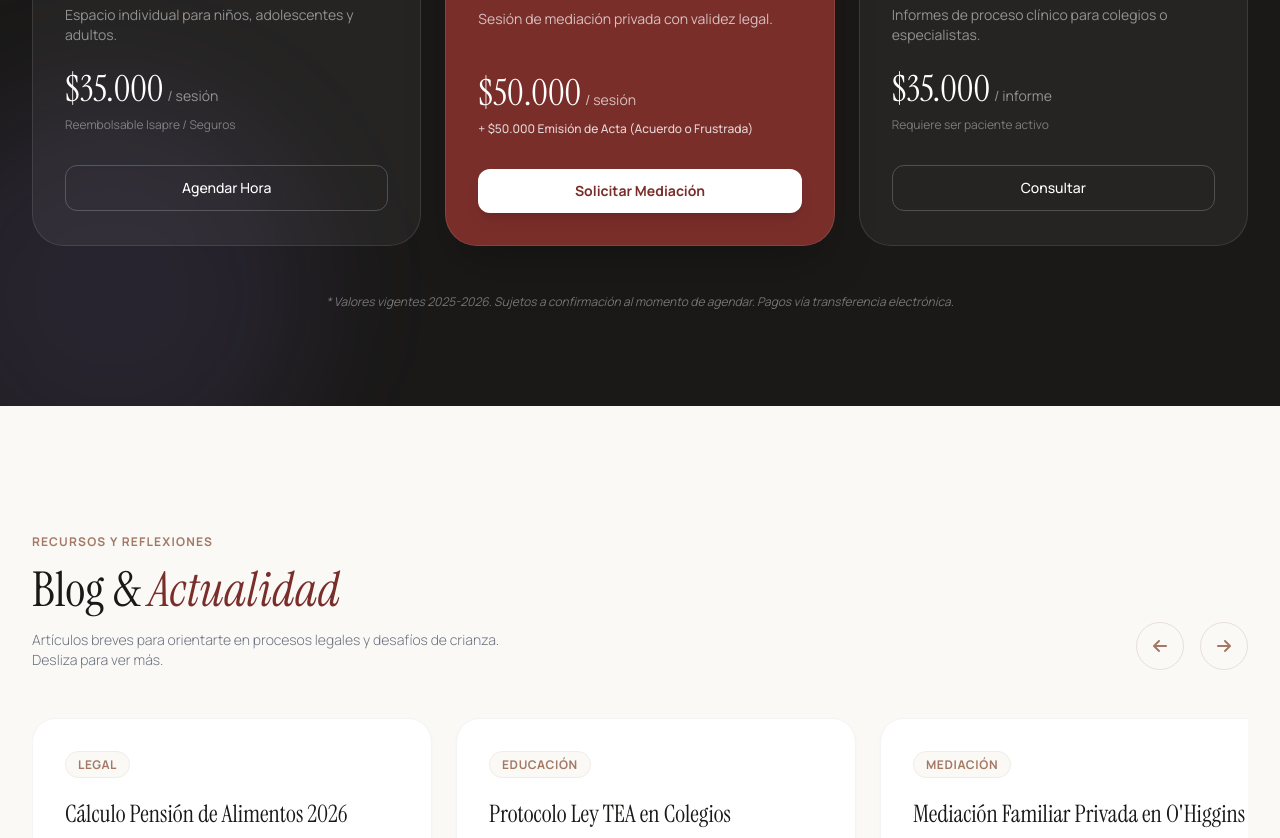
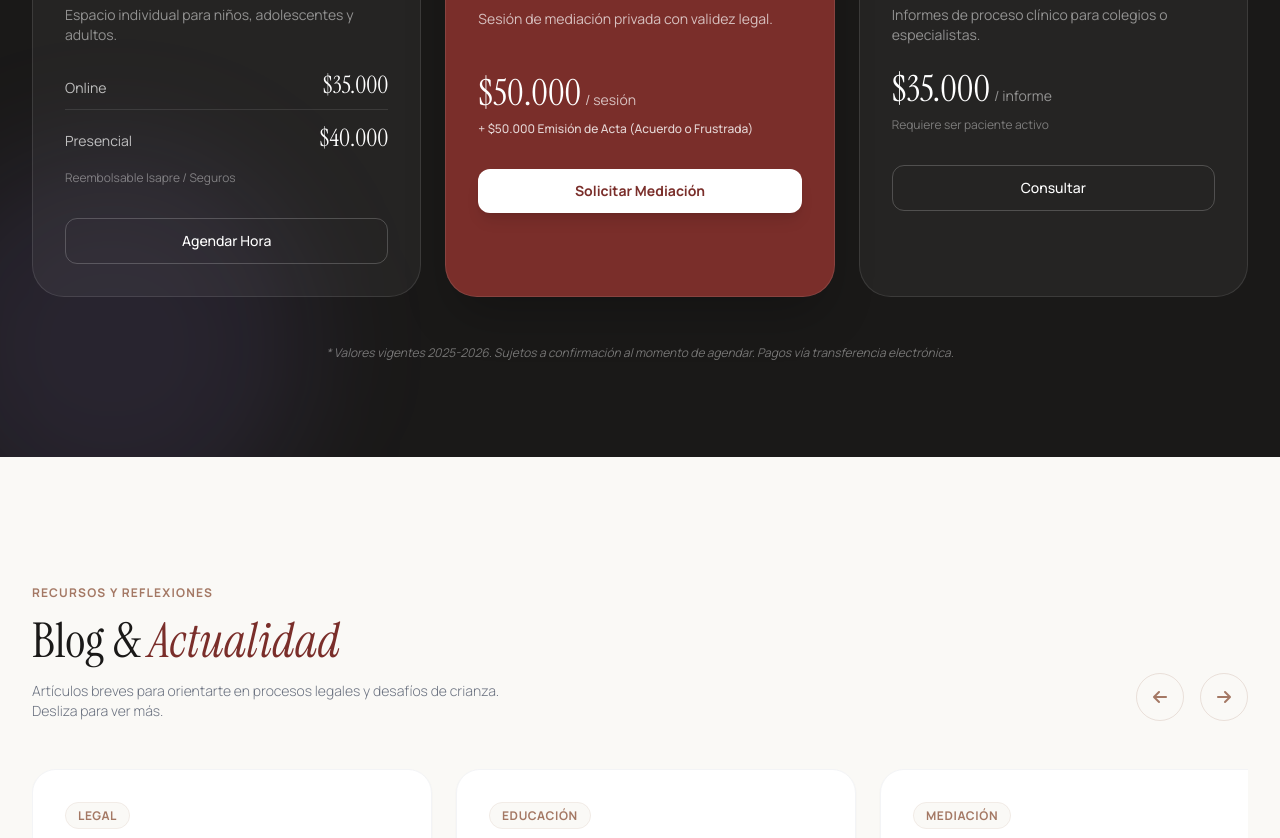
Before and after one commit to ezunigacl/rosariogarrido, a plain HTML site: page index.html in a window 1280 px wide. Shown: the part 5236-6074 px from the top of the page. Drawn offline with nearby package versions, Linux system fonts and the light colour scheme.

Commit message:
index.html

```diff
--- a/index.html
+++ b/index.html
@@ -521,9 +521,16 @@
                     </div>
                     <h3 class="text-xl font-bold mb-2">Terapia Psicológica</h3>
                     <p class="text-white/50 text-sm mb-6 h-10">Espacio individual para niños, adolescentes y adultos.</p>
-                    <div class="flex items-baseline gap-1 mb-2">
-                        <span class="text-4xl font-serif text-white">$35.000</span>
-                        <span class="text-sm text-white/50">/ sesión</span>
+                    <!-- PEGAR ESTO EN SU LUGAR -->
+                    <div class="mb-4 space-y-2">
+                        <div class="flex justify-between items-baseline border-b border-white/10 pb-2">
+                            <span class="text-white/70 text-sm">Online</span>
+                            <span class="text-2xl font-serif text-white">$35.000</span>
+                        </div>
+                        <div class="flex justify-between items-baseline pt-1">
+                            <span class="text-white/70 text-sm">Presencial</span>
+                            <span class="text-2xl font-serif text-white">$40.000</span>
+                        </div>
                     </div>
                     <p class="text-xs text-white/40 mb-8">Reembolsable Isapre / Seguros</p>
                     <button onclick="openModal('clinica')" class="w-full py-3 rounded-xl border border-white/20 hover:bg-white hover:text-brand-dark transition-all font-medium text-sm">Agendar Hora</button>
```
